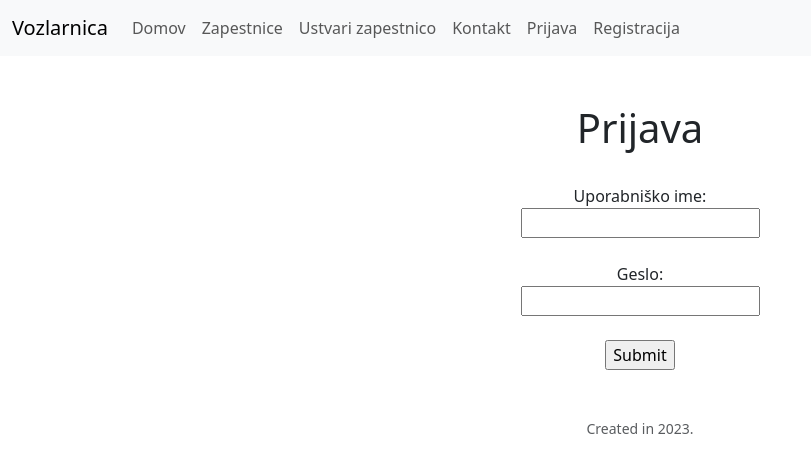
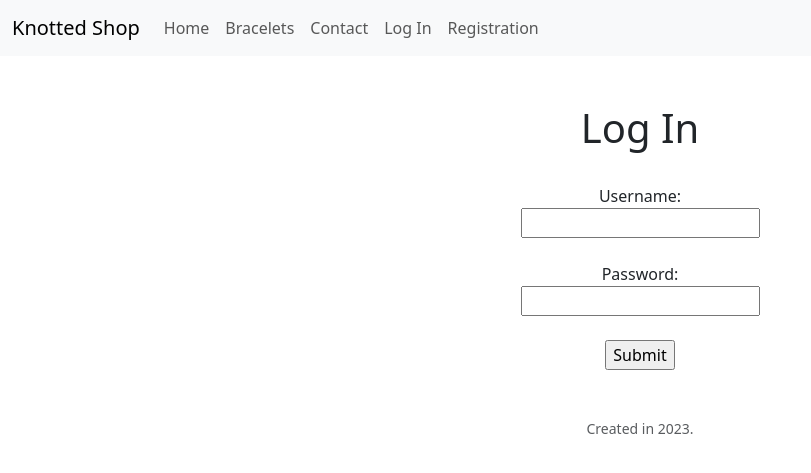
Before and after one commit to jangmz/paracord-online-store, a Flask app: page /login in a window 1280 px wide. Shown: the top 473 px of the page, without its empty margins (0-811 px from the left). Run offline with Flask 3, Linux system fonts and the light colour scheme.

Commit message:
login ability, change everything to EN language

```diff
--- a/app.py
+++ b/app.py
@@ -1,4 +1,5 @@
 import os
+import sys
 import sqlite3
 from flask import Flask, flash, redirect, render_template, request, session
 from flask_session import Session
@@ -93,14 +94,24 @@
 
         # query username
         row = cur.execute("SELECT * FROM users WHERE username = ?",(username,)).fetchone()
-        if not row or not check_password_hash(rows[0]["hash"], password):
+
+        # print(f"======= {row['username']} =======", file=sys.stderr)
+
+        if not row or not check_password_hash(row["hash"], password):
             error_msg = "Invalid username or password!"
             return render_template("login.html", error_msg=error_msg)
-        # continue here *****************************************
+
+        # remember user that is logged in
+        session["user_id"] = row["id"]
+
+        return redirect("/")
     return render_template("login.html")
 
 
 @app.route("/logout")
 def logout():
+    # forget user id
     session.clear()
+
+    # redirect to login
     return redirect("login")
--- a/templates/index.html
+++ b/templates/index.html
@@ -1,9 +1,9 @@
 {% extends "layout.html" %}
 
 {% block title %}
-    Vozlarnica
+    Knotted Shop
 {% endblock %}
 
 {% block main %}
-    <p>Dobrodošli na novi spletni strani!</p>
+    <p>Welcome to our new page!</p>
 {% endblock %}
--- a/templates/layout.html
+++ b/templates/layout.html
@@ -1,5 +1,5 @@
 <!DOCTYPE html>
-<html lang="sl">
+<html lang="en">
 <head>
     <meta charset="UTF-8">
     <meta name="viewport" content="width=device-width, initial-scale=1.0">
@@ -17,37 +17,34 @@
     <!-- navigation bar -->
     <nav class="navbar navbar-expand-lg bg-body-tertiary" style="background-color: #7497af;">
         <div class="container-fluid">
-          <a class="navbar-brand" href="/">Vozlarnica</a>
+          <a class="navbar-brand" href="/">Knotted Shop</a>
           <button class="navbar-toggler" type="button" data-bs-toggle="collapse" data-bs-target="#navbarNav" aria-controls="navbarNav" aria-expanded="false" aria-label="Toggle navigation">
             <span class="navbar-toggler-icon"></span>
           </button>
           <div class="collapse navbar-collapse" id="navbarNav">
             <ul class="navbar-nav">
               <li class="nav-item">
-                <a class="nav-link" href="/">Domov</a>
+                <a class="nav-link" href="/">Home</a>
               </li>
               <li class="nav-item">
-                <a class="nav-link" href="#">Zapestnice</a>
+                <a class="nav-link" href="#">Bracelets</a>
               </li>
               <li class="nav-item">
-                <a class="nav-link" href="#">Ustvari zapestnico</a>
-              </li>
-              <li class="nav-item">
-                <a class="nav-link" href="#">Kontakt</a>
+                <a class="nav-link" href="#">Contact</a>
               </li>
               {% if session["user_id"] %}
                 <li class="nav-item">
-                    <a class="nav-link" href="#">Moj profil</a>
+                    <a class="nav-link" href="/profile">My Profile</a>
                 </li>
                 <li class="nav-item">
-                  <a class="nav-link" href="/logout">Odjava</a>
+                  <a class="nav-link" href="/logout">Log Out</a>
               </li>
               {% else %}
                 <li class="nav-item">
-                    <a class="nav-link" href="/login">Prijava</a>
+                    <a class="nav-link" href="/login">Log In</a>
                 </li>
                 <li class="nav-item">
-                    <a class="nav-link" href="/registration">Registracija</a>
+                    <a class="nav-link" href="/registration">Registration</a>
                 </li>
               {% endif %}
               <li class="nav-item">
--- a/templates/login.html
+++ b/templates/login.html
@@ -5,17 +5,18 @@
 {% endblock %}
 
 {% block main %}
-    <h1>Prijava</h1><br>
+    <h1>Log In</h1><br>
     {% if error_msg %}
         <div class="alert alert-danger">
             {{ error_msg }}
         </div><br>
     {% endif %}
+
     <div class="container">
         <form action="/login" method="POST">
-            <label for="username">Uporabniško ime:</label><br>
+            <label for="username">Username:</label><br>
             <input autocomplete="off" type="text" name="username"><br><br>
-            <label for="password">Geslo:</label><br>
+            <label for="password">Password:</label><br>
             <input type="password" name="password"><br><br>
             <input type="submit" name="submit">
         </form>
```
Also changed, not shown: templates/profile.html (added, +18 -0 lines), templates/registration.html (+8 -8 lines), 2 other files.
